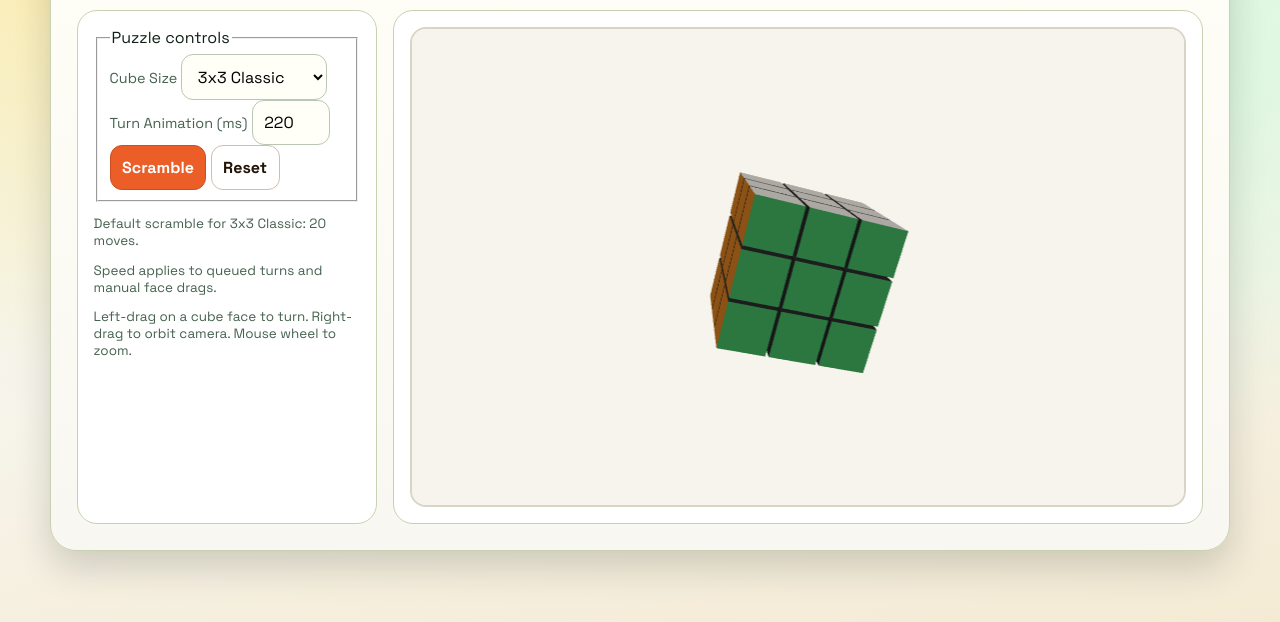
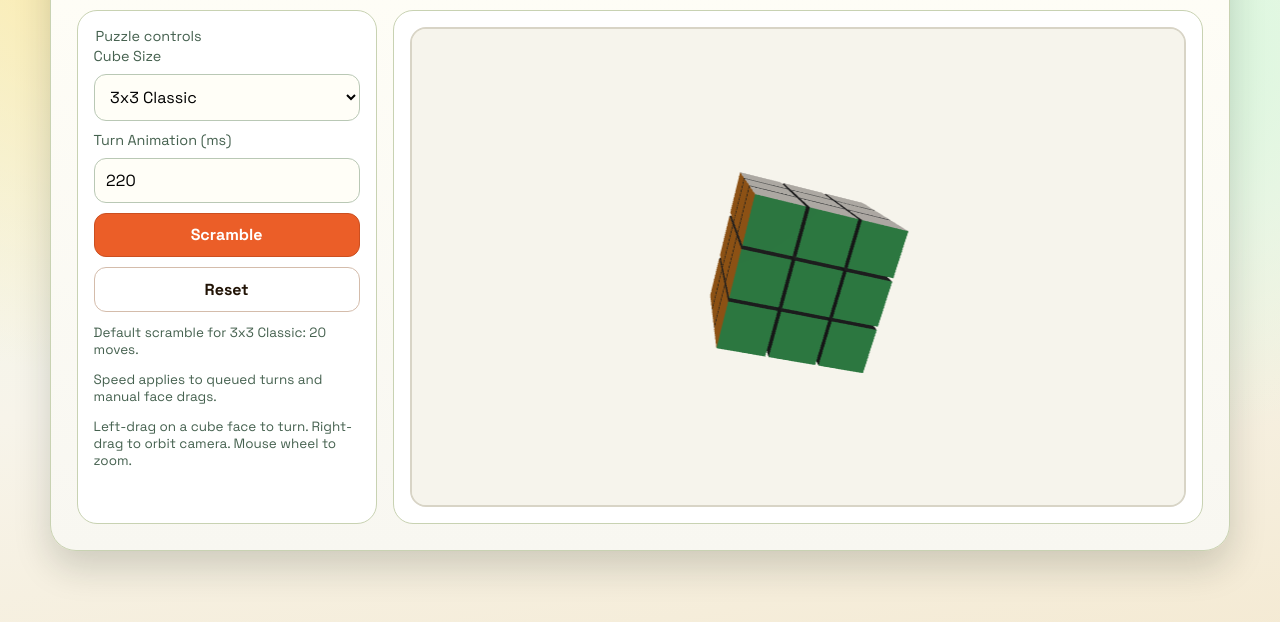
Before and after one commit to nickallan-kerv/RubiksCube, a website built with Vite: page index.html in a window 1280 px wide. Shown: the part 112-734 px from the top of the page. Built offline with nearby package versions, Linux system fonts and the light colour scheme.

Commit message:
Style disabled controls and fieldset layout

```diff
--- a/src/style.css
+++ b/src/style.css
@@ -105,6 +105,21 @@ h1 {
   gap: 0.6rem;
 }
 
+.controls-fieldset {
+  margin: 0;
+  padding: 0;
+  border: 0;
+  display: flex;
+  flex-direction: column;
+  gap: 0.6rem;
+}
+
+.controls-fieldset legend {
+  font-size: 0.9rem;
+  color: var(--muted);
+  margin-bottom: 0.1rem;
+}
+
 .control-panel label {
   font-size: 0.9rem;
   color: var(--muted);
@@ -136,6 +151,13 @@ h1 {
   background: #fff;
   color: var(--accent-ink);
   border-color: #d4bcab;
+}
+
+.control-panel select:disabled,
+.control-panel input:disabled,
+.control-panel button:disabled {
+  opacity: 0.6;
+  cursor: not-allowed;
 }
 
 .hint {
```
